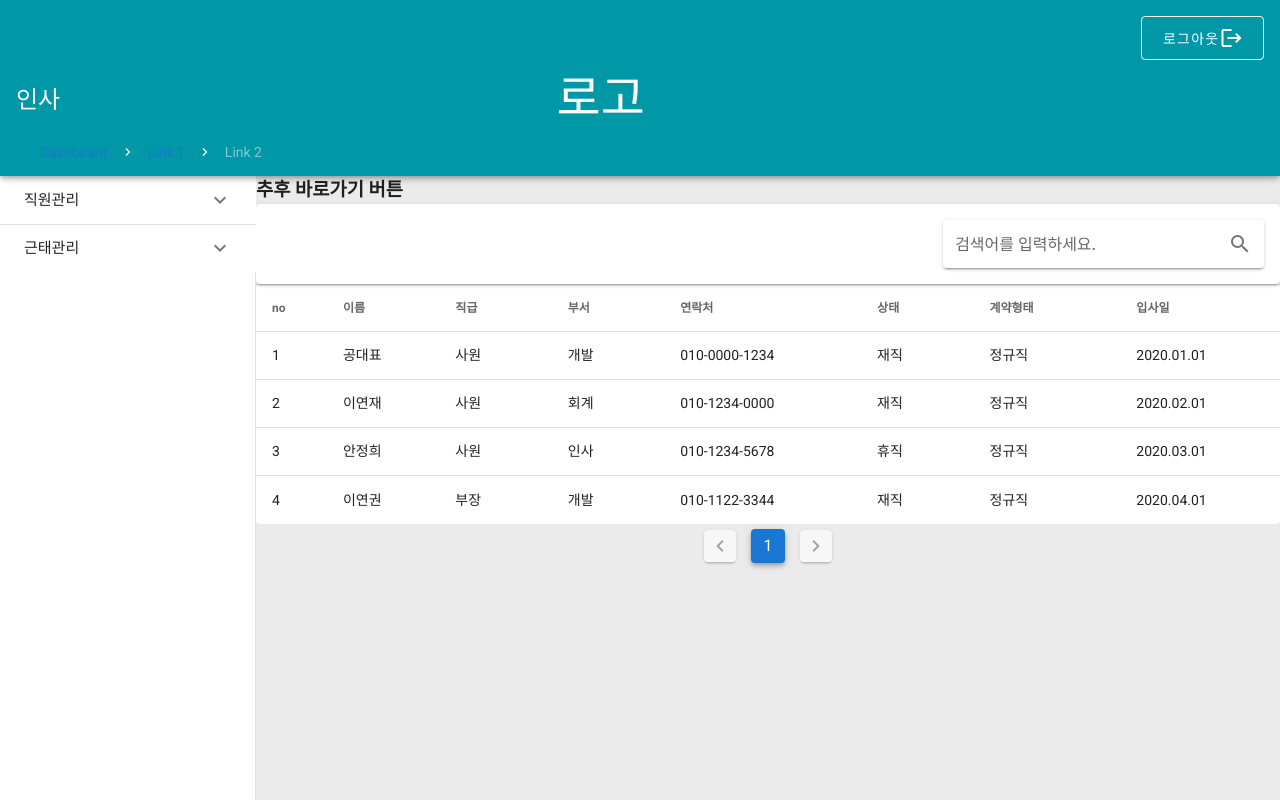
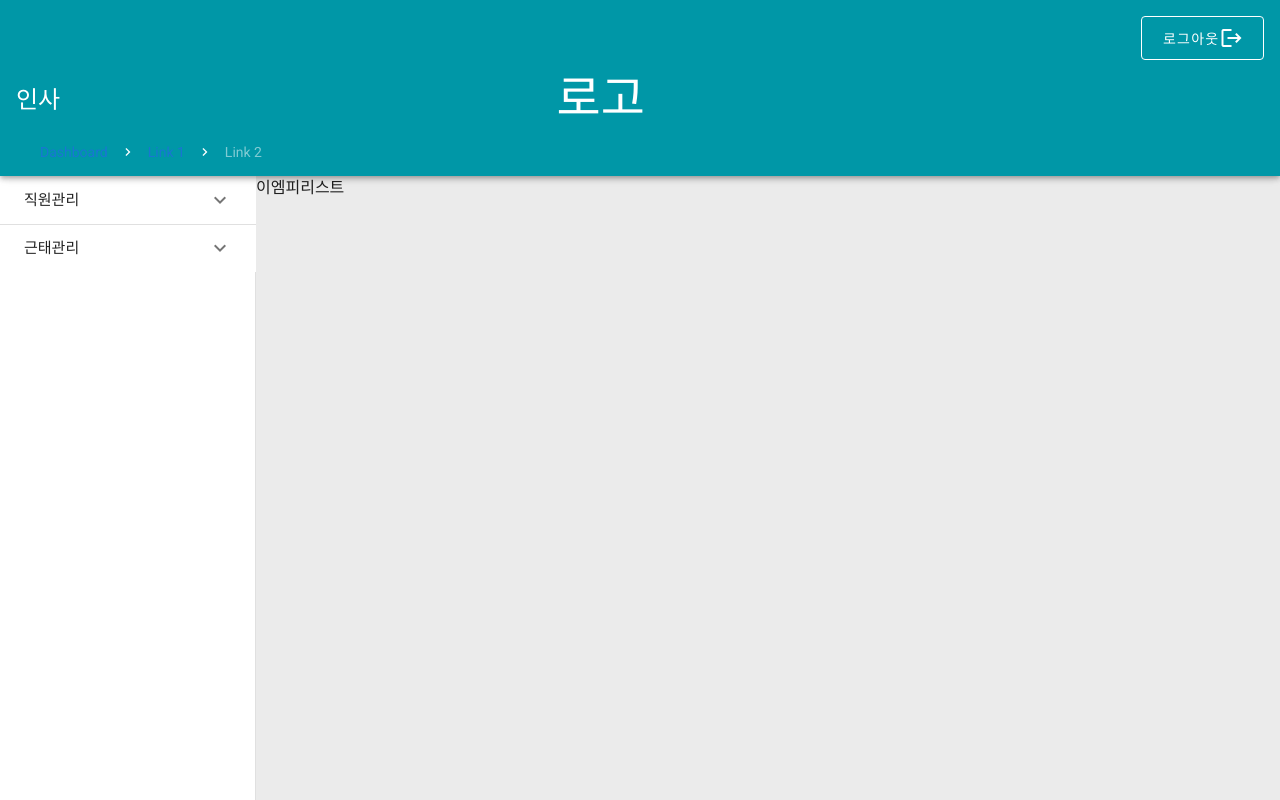
Before and after one commit to AnJunghee/HACS, a Vue app: page /hr_emp in a window 1280 px wide. Built offline with nearby package versions, Linux system fonts and the light colour scheme.

Commit message:
Revert "[ADD] emplist 작성"
This reverts commit 1d16270b2d4548170d65288b9badd97d3fe1c93c.

```diff
--- a/src/components/hr/EmpList.vue
+++ b/src/components/hr/EmpList.vue
@@ -1,112 +1,13 @@
 <template>
-	<div>
-		<h3>추후 바로가기 버튼</h3>
-    <v-card>
-      <v-card-title>
-        <v-spacer></v-spacer>
-        <v-spacer></v-spacer>
-        <v-spacer></v-spacer>
-        <v-spacer></v-spacer>
-        <v-spacer></v-spacer>
-        <v-spacer></v-spacer>
-        <v-spacer></v-spacer>
-        <v-spacer></v-spacer>
-        <v-text-field
-          v-model="search"
-          append-icon="mdi-magnify"
-          label="검색어를 입력하세요."
-          solo
-          hide-details
-        ></v-text-field>
-      </v-card-title>
-    </v-card>
-    <v-data-table
-      :headers="headers"
-      :items="emplist"
-      :search="search"
-      :page.sync="page"
-      hide-default-footer
-      class=""
-      @page-count="pageCount = $event"
-    ></v-data-table>
-
-    <div class="">
-      <v-pagination
-        v-model="page"
-        :length="pageCount"
-      ></v-pagination>
-    </div>
+  <div>
+      이엠피리스트
   </div>
 </template>
 
 <script>
 export default {
-  data () {
-    return {
-      search: '',
-      keys:['사원','주임','대리','과장',],
-      page: 1,
-      pageCount: 0,
-      headers: [
-          {
-            text: 'no',
-            align: 'start',
-            sortable: false,
-            value: 'no',
-          },
-          { text: '이름', value: 'name' },
-          { text: '직급', value: 'rank' },
-          { text: '부서', value: 'part' },
-          { text: '연락처', value: 'tel' },
-          { text: '상태', value: 'status' },
-          { text: '계약형태', value: 'type' },
-          { text: '입사일', value: 'date' },
-        ],
-      emplist: [
-          {
-            no: 1,
-            name: '공대표',
-            rank: '사원',
-            part: '개발',
-            tel:'010-0000-1234',
-            status: '재직',
-            type: '정규직',
-            date: '2020.01.01'
-          },
-          {
-            no: 2,
-            name: '이연재',
-            rank: '사원',
-            part: '회계',
-            tel:'010-1234-0000',
-            status: '재직',
-            type: '정규직',
-            date: '2020.02.01'
-          },
-          {
-            no: 3,
-            name: '안정희',
-            rank: '사원',
-            part: '인사',
-            tel:'010-1234-5678',
-            status: '휴직',
-            type: '정규직',
-            date: '2020.03.01'
-          },
-          {
-            no: 4,
-            name: '이연권',
-            rank: '부장',
-            part: '개발',
-            tel:'010-1122-3344',
-            status: '재직',
-            type: '정규직',
-            date: '2020.04.01'
-          },
-        ],
-      }
-    },
-  }
+
+}
 </script>
 
 <style>
```
